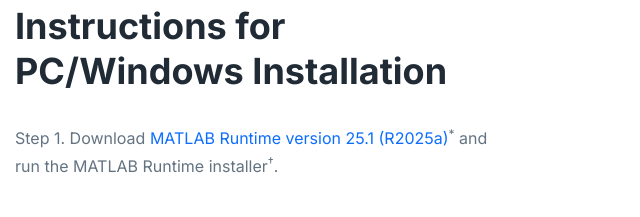
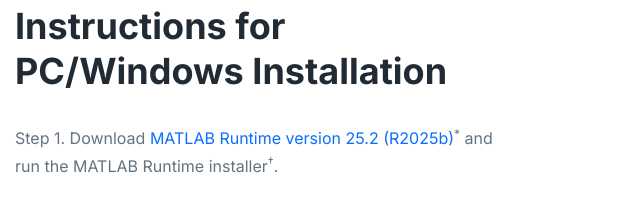
Before and after one commit to scgeatool/scgeatool.github.io, a plain HTML site: page index.html in a window 1280 px wide. Shown: the part 3100-3317 px from the top of the page, 138-778 px from the left. Drawn offline with Linux system fonts and the light colour scheme.

Commit message:
Update index.html

```diff
--- a/index.html
+++ b/index.html
@@ -347,7 +347,7 @@
             <div class="ud-section-title" -->
               <span class="tag">Installation</span>
               <h2>Instructions for PC/Windows Installation</h2>
-				<p>Step 1. Download <a href="https://ssd.mathworks.com/supportfiles/downloads/R2025a/Release/1/deployment_files/installer/complete/win64/MATLAB_Runtime_R2025a_Update_1_win64.zip">MATLAB Runtime version 25.1 (R2025a)</a><sup>*</sup> and run the MATLAB Runtime installer<sup>&dagger;</sup>.</p>
+				<p>Step 1. Download <a href="https://ssd.mathworks.com/supportfiles/downloads/R2025b/Release/0/deployment_files/installer/complete/win64/MATLAB_Runtime_R2025b_win64.zip">MATLAB Runtime version 25.2 (R2025b)</a><sup>*</sup> and run the MATLAB Runtime installer<sup>&dagger;</sup>.</p>
 
 				<p>Step 2. Download the file <a href="https://people.tamu.edu/~jcai/SCGEATOOL_StandaloneApplication.zip">SCGEATOOL_StandaloneApplication.zip</a> (224.5 MB) and unzip it.</p>
 
```
